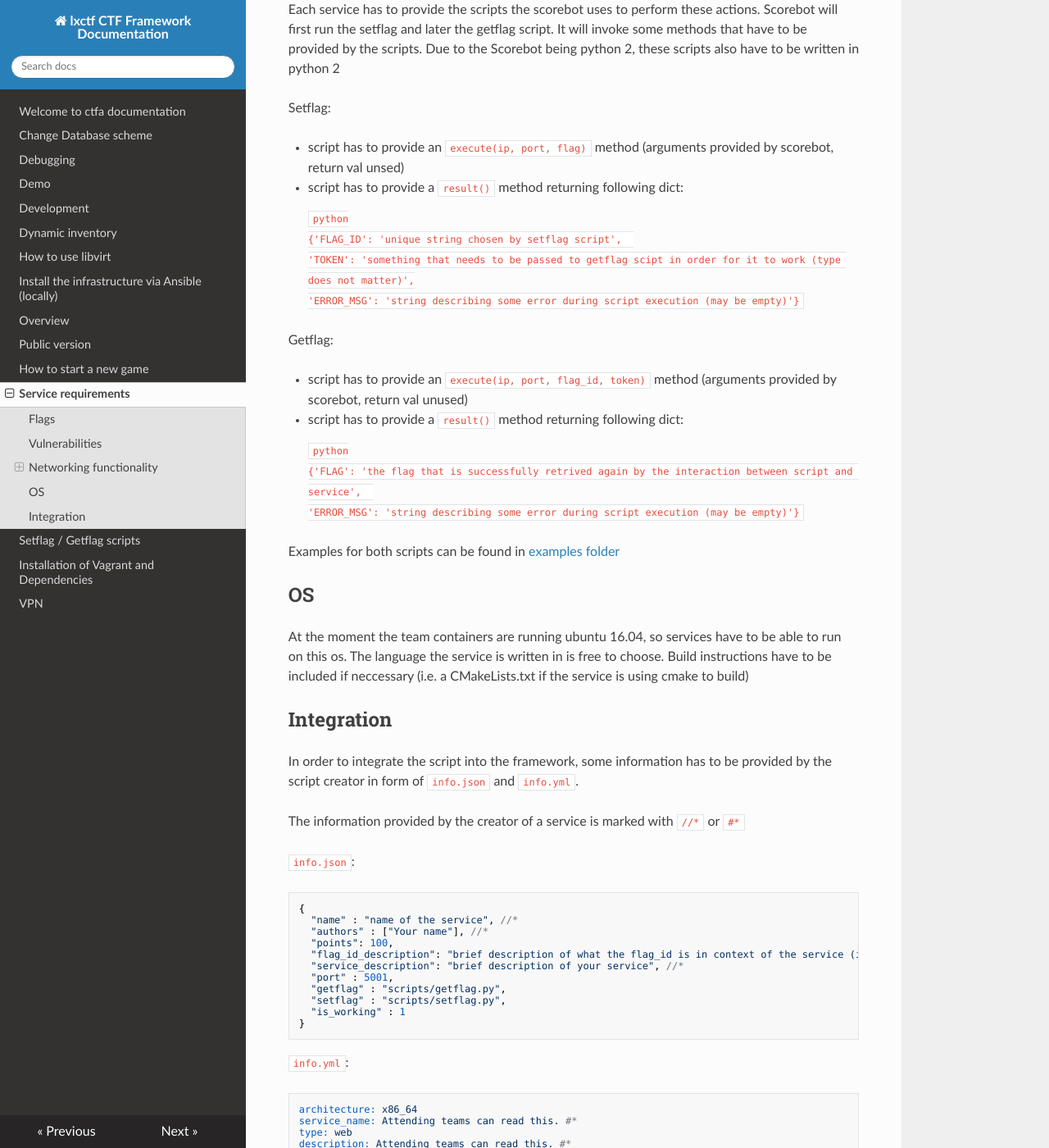
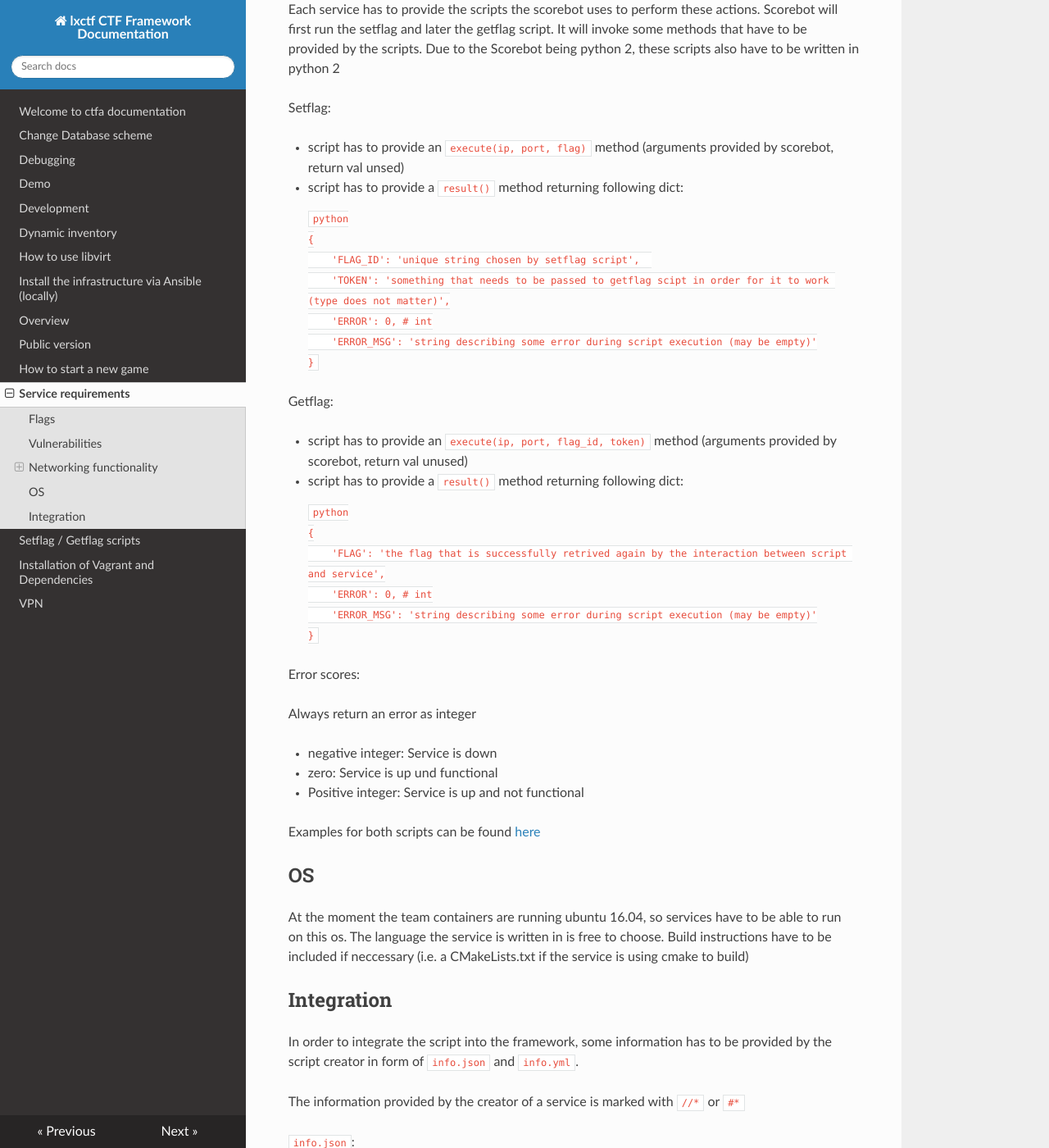
Before and after one commit to hsasctf/lxctf, an MkDocs documentation site: the page built from docs/service_requirements.md, in a window 1280 px wide and 1400 px high, scrolled down 1271 px. Shown: the whole window at 82% size. Built offline with MkDocs 1.6.1, drawn with Linux system fonts in a browser that asks for light colours; nearby versions of some CDN libraries.

Commit message:
#23 fix missing error sccores

````diff
--- a/docs/service_requirements.md
+++ b/docs/service_requirements.md
@@ -42,9 +42,12 @@ Setflag:
 - script has to provide a `result()` method returning following dict:
 
     ```python
-    {'FLAG_ID': 'unique string chosen by setflag script',
-    'TOKEN': 'something that needs to be passed to getflag scipt in order for it to work (type does not matter)',
-    'ERROR_MSG': 'string describing some error during script execution (may be empty)'}
+    {
+        'FLAG_ID': 'unique string chosen by setflag script',
+        'TOKEN': 'something that needs to be passed to getflag scipt in order for it to work (type does not matter)',
+        'ERROR': 0, # int
+        'ERROR_MSG': 'string describing some error during script execution (may be empty)'
+    }
     ```
 
 Getflag:
@@ -53,11 +56,22 @@ Getflag:
 - script has to provide a `result()` method returning following dict:
 
     ```python
-    {'FLAG': 'the flag that is successfully retrived again by the interaction between script and service',
-    'ERROR_MSG': 'string describing some error during script execution (may be empty)'}
+    {
+        'FLAG': 'the flag that is successfully retrived again by the interaction between script and service',
+        'ERROR': 0, # int
+        'ERROR_MSG': 'string describing some error during script execution (may be empty)'
+    }
     ```
 
-Examples for both scripts can be found in [examples folder](https://github.com/hsasctf/lxctf/tree/master/docs/examples/service_requirements)
+Error scores:
+
+Always return an error as integer
+
+- negative integer: Service is down
+- zero: Service is up und functional
+- Positive integer: Service is up and not functional
+
+Examples for both scripts can be found [here](https://github.com/hsasctf/lxctf/blob/master/services/2019/logserver/scripts/)
 
 ## OS
 
````
